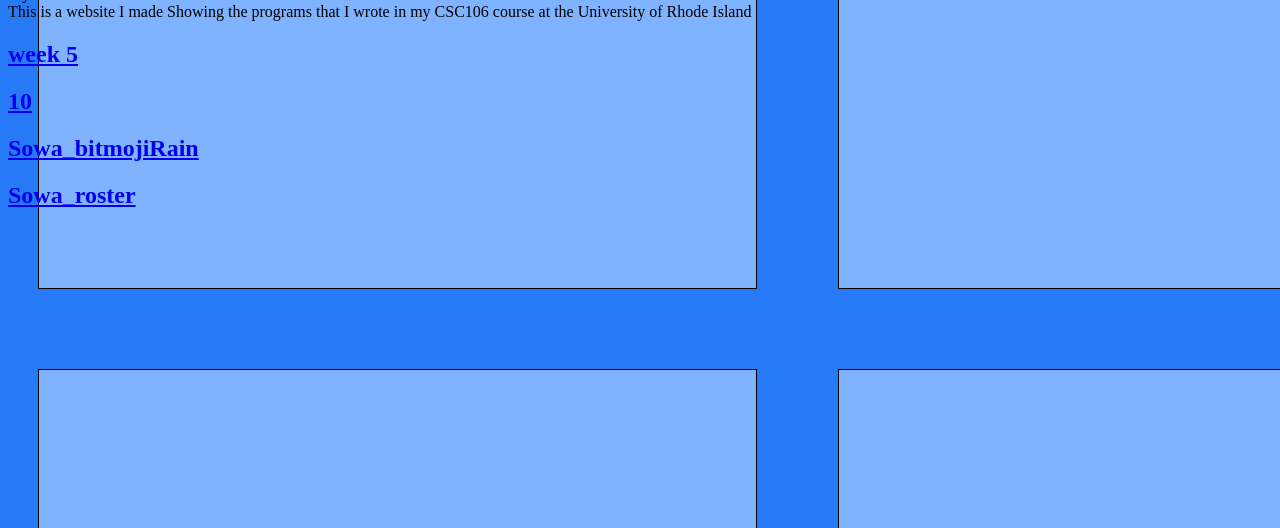
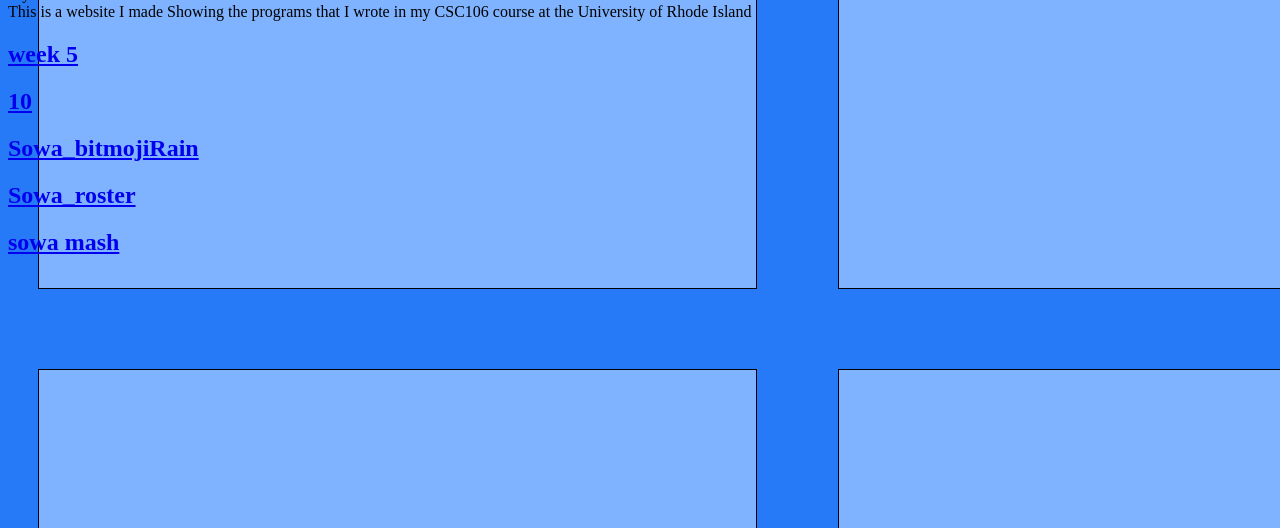
Before and after one commit to bensowa/bensowa.github.io, a plain HTML site: page js.html in a window 1280 px wide. Shown: the part 272-800 px from the top of the page. Drawn offline with Linux system fonts and the light colour scheme; a script that the page names is missing.

Commit message:
Update js.html

```diff
--- a/js.html
+++ b/js.html
@@ -24,5 +24,6 @@ My name is <strong>Ben Sowa.</strong> <br> This is a website I made Showing the
     <h2><a href="https://www.khanacademy.org/computer-programming/sowa_bitmojirain/5557448259977216">Sowa_bitmojiRain</a></h2><script src="https://www.khanacademy.org/computer-programming/sowa_bitmojirain/5557448259977216/embed.js?editor=yes&buttons=yes&author=yes&embed=yes"></script>
 
         <h2><a href="https://www.khanacademy.org/computer-programming/sowa_roster/6114692964859904">Sowa_roster</a></h2><script src="https://www.khanacademy.org/computer-programming/sowa_roster/6114692964859904/embed.js?editor=yes&buttons=yes&author=yes&embed=yes"></script>
+        <h2><a href="https://www.khanacademy.org/computer-programming/new-program/5570365712809984">sowa mash</a></h2><script src="https://www.khanacademy.org/computer-programming/new-program/5570365712809984/embed.js?editor=yes&buttons=yes&author=yes&embed=yes"></script>
     </body>
 </html>
```
